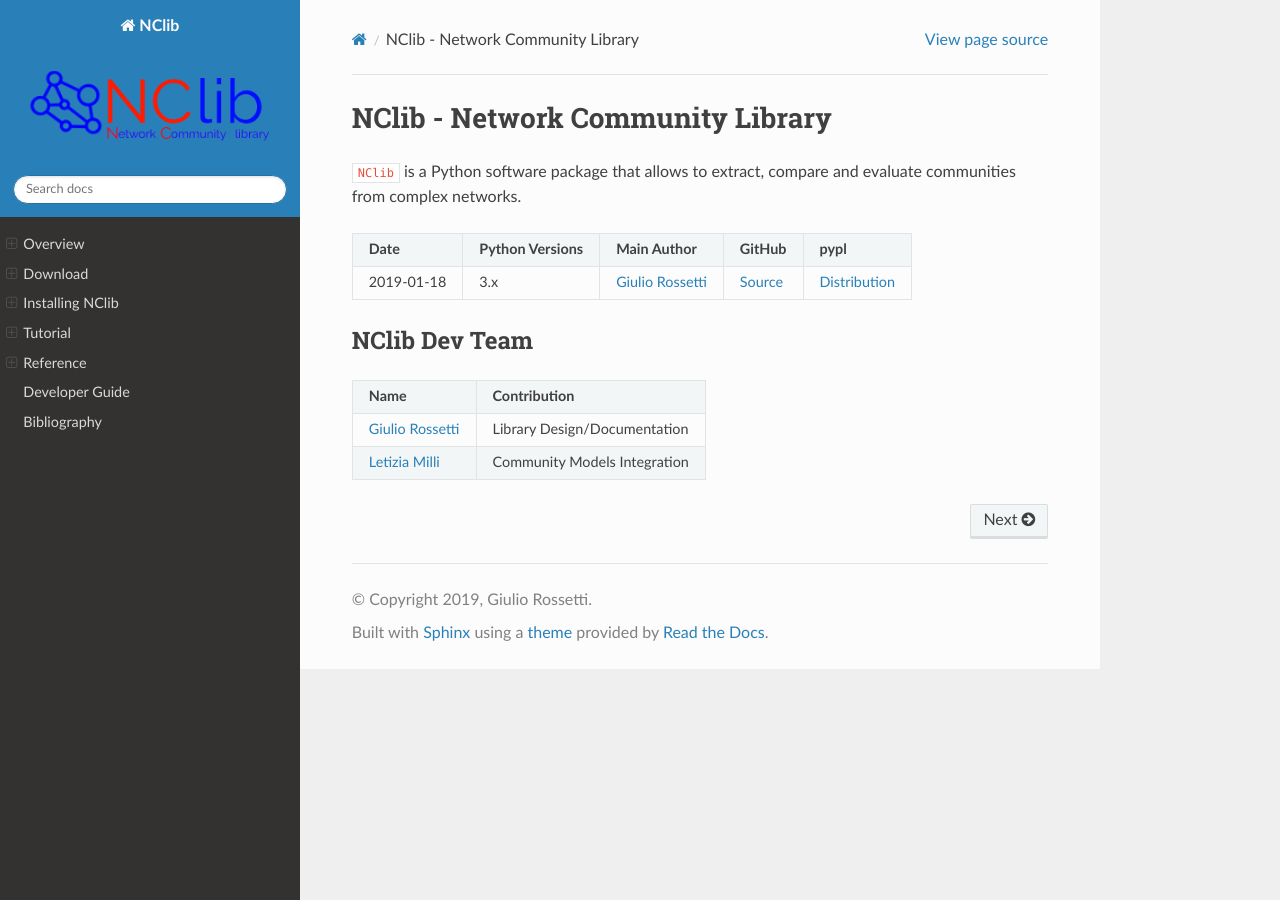
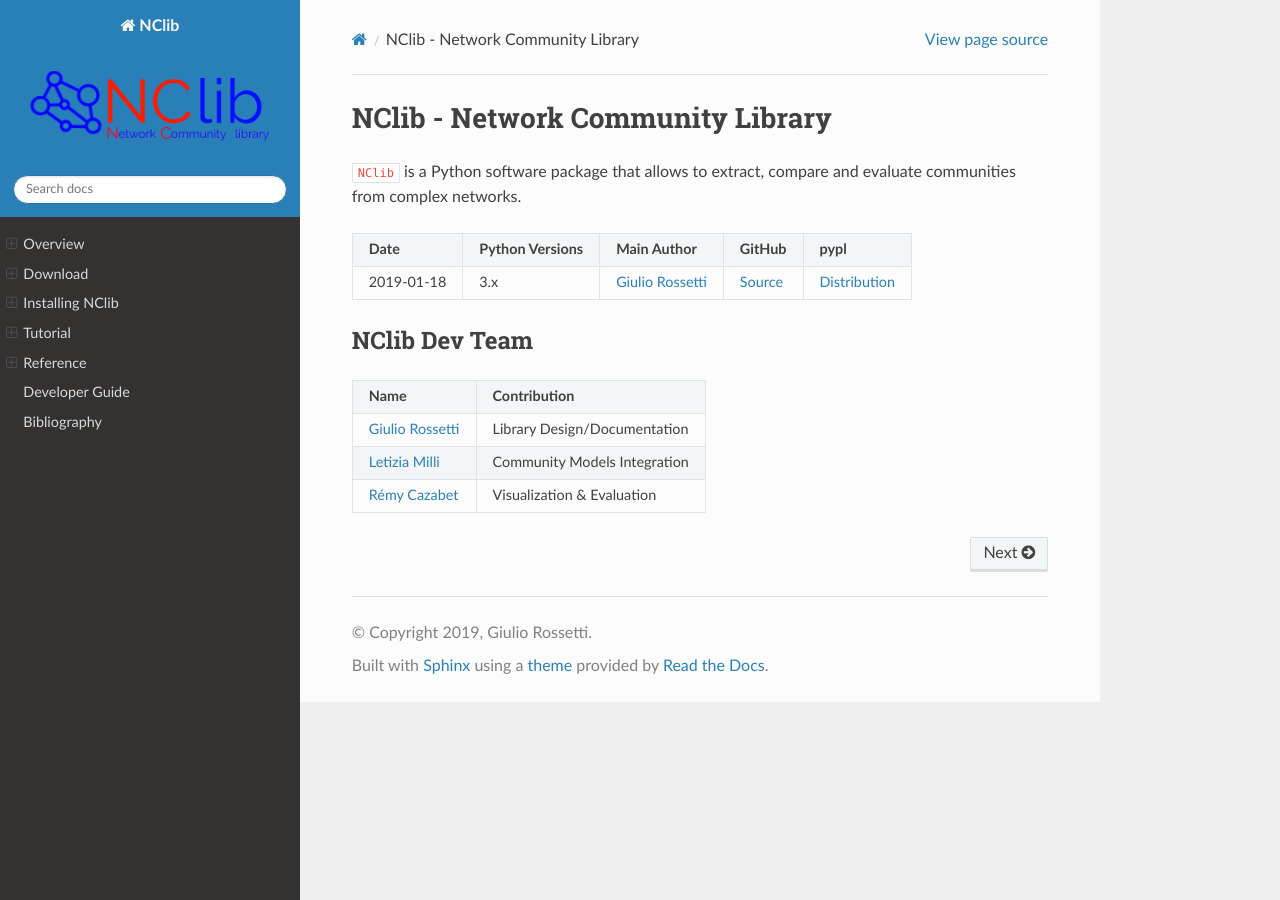
Before and after one commit to GiulioRossetti/cdlib, a Sphinx documentation site: the page built from docs/index.rst, in a window 1280 px wide. Built offline with Sphinx 7.4.7 and the Read the Docs theme 2.0.0, drawn with Linux system fonts in a browser that asks for light colours.

Commit message:
:memo: index.rst author update

```diff
--- a/docs/index.rst
+++ b/docs/index.rst
@@ -23,6 +23,7 @@ NClib Dev Team
 **Name**                **Contribution**
 `Giulio Rossetti`_      Library Design/Documentation
 `Letizia Milli`_        Community Models Integration
+`Rémy Cazabet`_         Visualization & Evaluation
 ======================= ============================
 
 
@@ -41,5 +42,6 @@ NClib Dev Team
 
 .. _`Giulio Rossetti`: http://www.about.giuliorossetti.net
 .. _`Letizia Milli`: https://github.com/letiziam
+.. _`Rémy Cazabet`: http://cazabetremy.fr
 .. _`Source`: https://github.com/GiulioRossetti/nclib
 .. _`Distribution`: https://pypi.python.org/pypi/nclib
```
